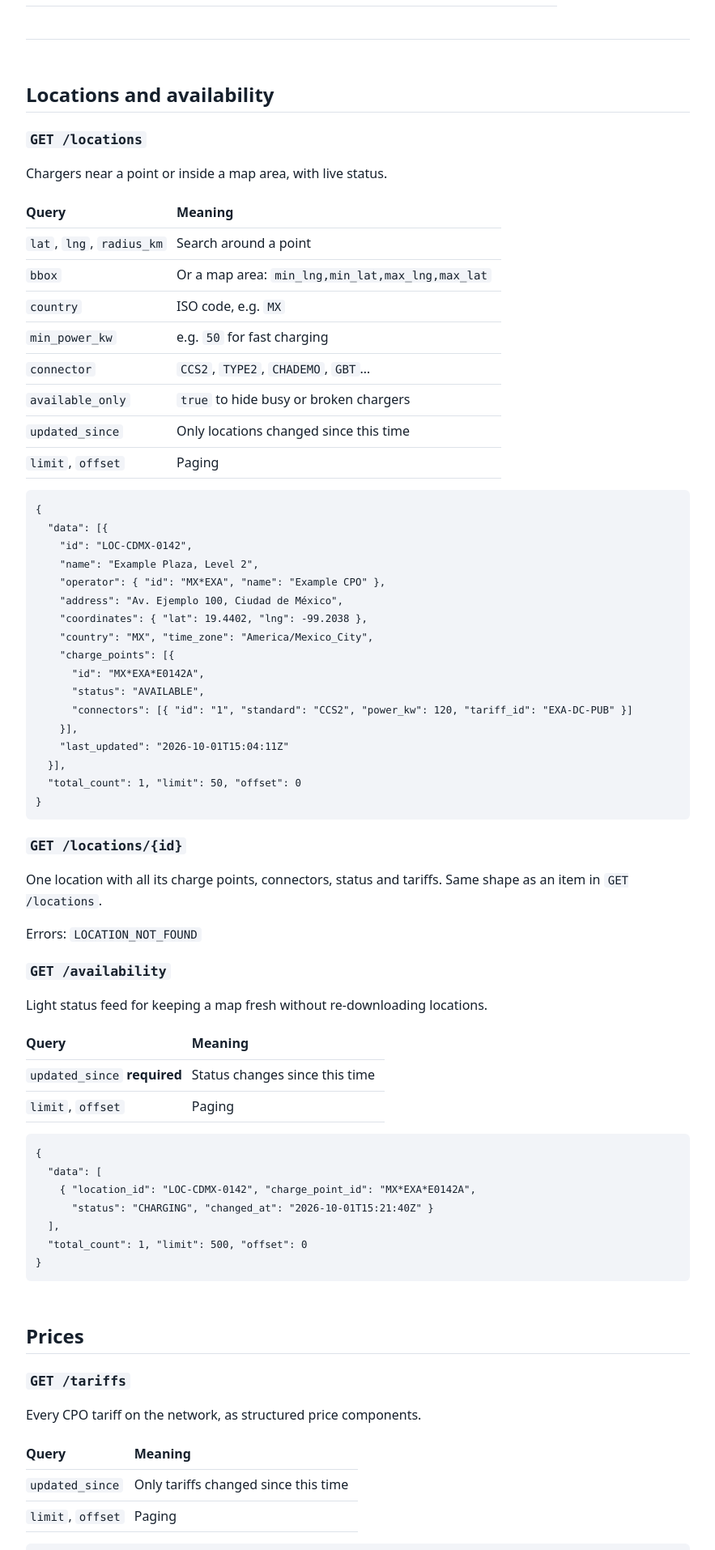
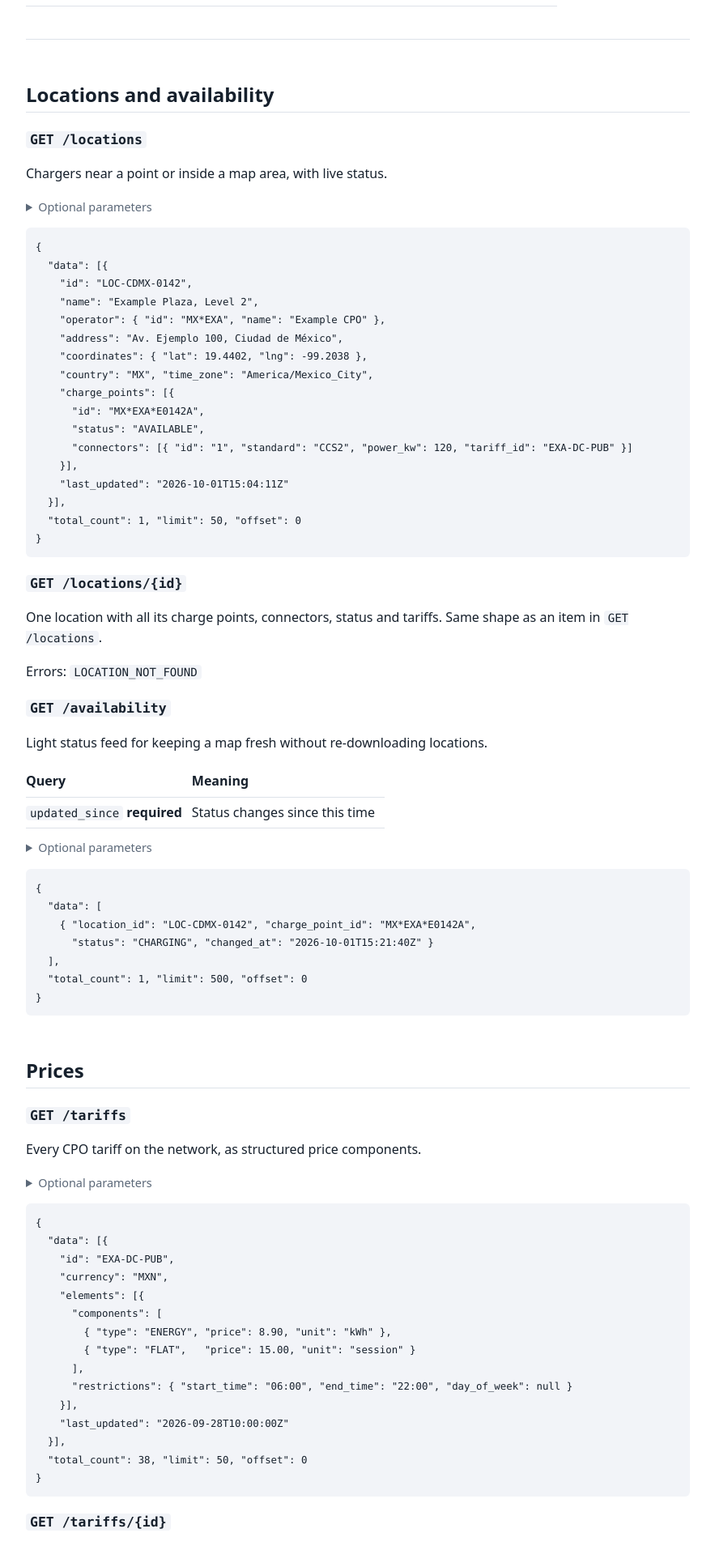
Before and after one commit to NetworkCore-AG/networkcore-documentation, a Jekyll site: the page built from dp-api/reference.md, in a window 1280 px wide. Shown: the part 2050-3964 px from the top of the page at 81% size, without its empty margins (198-1081 px from the left). Built offline with Jekyll 4.4.1, drawn with Linux system fonts in a browser that asks for light colours; our own code applies the rules of GitHub Pages for plain Markdown files; some of the changed text lies outside the part shown.

Commit message:
docs(dp-api): collapse optional fields into dropdowns (#3)
Co-authored-by: V L <vl@Vs-MacBook-Pro.localdomain>
Co-authored-by: Claude Sonnet 5.5 <noreply@anthropic.com>

````diff
--- a/_layouts/default.html
+++ b/_layouts/default.html
@@ -19,6 +19,10 @@ code, pre { font-family: ui-monospace, "SF Mono", Menlo, Consolas, monospace; fo
 pre { background: var(--code); padding: 12px; border-radius: 6px; overflow-x: auto; }
 table { border-collapse: collapse; width: 100%; display: block; overflow-x: auto; }
 th, td { text-align: left; padding: 6px 12px 6px 0; border-bottom: 1px solid var(--line); vertical-align: top; }
+details { margin: 12px 0; }
+summary { cursor: pointer; color: var(--muted); font-size: 0.9rem; }
+summary:hover { color: var(--fg); }
+details[open] > summary { margin-bottom: 8px; }
 blockquote { margin: 0; padding-left: 12px; border-left: 3px solid var(--line); color: var(--muted); }
 hr { border: 0; border-top: 1px solid var(--line); margin: 2.5em 0; }
 .mermaid { background: transparent; text-align: center; }
--- a/dp-api/reference.md
+++ b/dp-api/reference.md
@@ -85,6 +85,9 @@ PENDING → ACTIVE → COMPLETED
 
 Chargers near a point or inside a map area, with live status.
 
+<details markdown="1">
+<summary>Optional parameters</summary>
+
 | Query | Meaning |
 | --- | --- |
 | `lat`, `lng`, `radius_km` | Search around a point |
@@ -95,6 +98,8 @@ Chargers near a point or inside a map area, with live status.
 | `available_only` | `true` to hide busy or broken chargers |
 | `updated_since` | Only locations changed since this time |
 | `limit`, `offset` | Paging |
+
+</details>
 
 ```json
 {
@@ -130,7 +135,15 @@ Light status feed for keeping a map fresh without re-downloading locations.
 | Query | Meaning |
 | --- | --- |
 | `updated_since` **required** | Status changes since this time |
+
+<details markdown="1">
+<summary>Optional parameters</summary>
+
+| Query | Meaning |
+| --- | --- |
 | `limit`, `offset` | Paging |
+
+</details>
 
 ```json
 {
@@ -148,10 +161,15 @@ Light status feed for keeping a map fresh without re-downloading locations.
 
 Every CPO tariff on the network, as structured price components.
 
+<details markdown="1">
+<summary>Optional parameters</summary>
+
 | Query | Meaning |
 | --- | --- |
 | `updated_since` | Only tariffs changed since this time |
 | `limit`, `offset` | Paging |
+
+</details>
 
 ```json
 {
@@ -186,8 +204,16 @@ What a charge will cost your driver at this connector, with your agreement appli
 | `location_id` **required** | |
 | `charge_point_id` **required** | |
 | `connector_id` **required** | |
+
+<details markdown="1">
+<summary>Optional fields</summary>
+
+| Body field | Meaning |
+| --- | --- |
 | `estimate.kwh` | Expected energy, e.g. `40` |
 | `estimate.minutes` | Expected duration, for time-based prices |
+
+</details>
 
 ```json
 {
@@ -228,7 +254,15 @@ Start charging. We send the start command to the charger.
 | `charge_point_id` **required** | OCPI EVSE uid |
 | `connector_id` **required** | |
 | `driver_ref` **required** | Your stable ID for the driver |
-| `billing_details` | Optional. Send the driver's tax data and the tax invoice is issued automatically when the session completes. Same fields as [`PUT /sessions/{id}/billing_details`](#put-sessionsidbilling_details). |
+
+<details markdown="1">
+<summary>Optional fields</summary>
+
+| Body field | Meaning |
+| --- | --- |
+| `billing_details` | Send the driver's tax data and the tax invoice is issued automatically when the session completes. Same fields as [`PUT /sessions/{id}/billing_details`](#put-sessionsidbilling_details). |
+
+</details>
 
 ```json
 HTTP 201
@@ -288,12 +322,17 @@ Errors: `SESSION_NOT_FOUND` 404
 
 Your sessions.
 
+<details markdown="1">
+<summary>Optional parameters</summary>
+
 | Query | Meaning |
 | --- | --- |
 | `status` | `PENDING`, `ACTIVE`, `COMPLETED`, `FAILED` |
 | `updated_since` | Only sessions changed since this time |
 | `order_id` | Look up a session by your order ID |
 | `limit`, `offset` | Paging |
+
+</details>
 
 ### `POST /sessions/{id}/stop`
 
@@ -335,8 +374,16 @@ Send or correct the driver's tax data.
 | `postal_code` **required** | |
 | `tax_regime` **required in Mexico** | |
 | `invoice_use` **required in Mexico** | |
+
+<details markdown="1">
+<summary>Optional fields</summary>
+
+| Body field | Meaning |
+| --- | --- |
 | `email` | Where to send the tax invoice |
 | `country` | ISO code, e.g. `MX` |
+
+</details>
 
 ```json
 {
@@ -378,7 +425,15 @@ Report a refund, chargeback or wrong charge on a session.
 | --- | --- |
 | `type` **required** | `REFUND`, `CHARGEBACK`, `BILLING_ERROR` |
 | `amount` **required** | Disputed amount |
+
+<details markdown="1">
+<summary>Optional fields</summary>
+
+| Body field | Meaning |
+| --- | --- |
 | `reason` | |
+
+</details>
 
 ```json
 {
````
